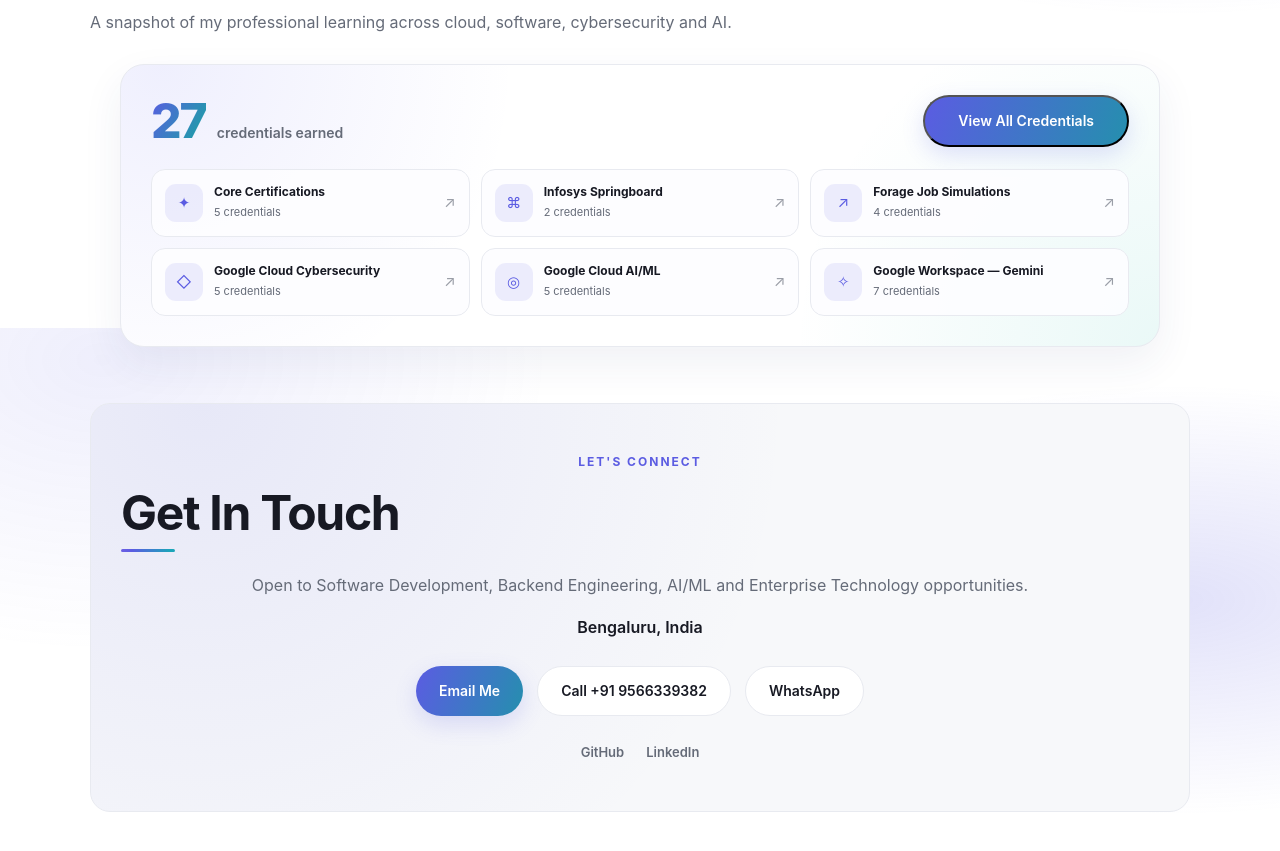
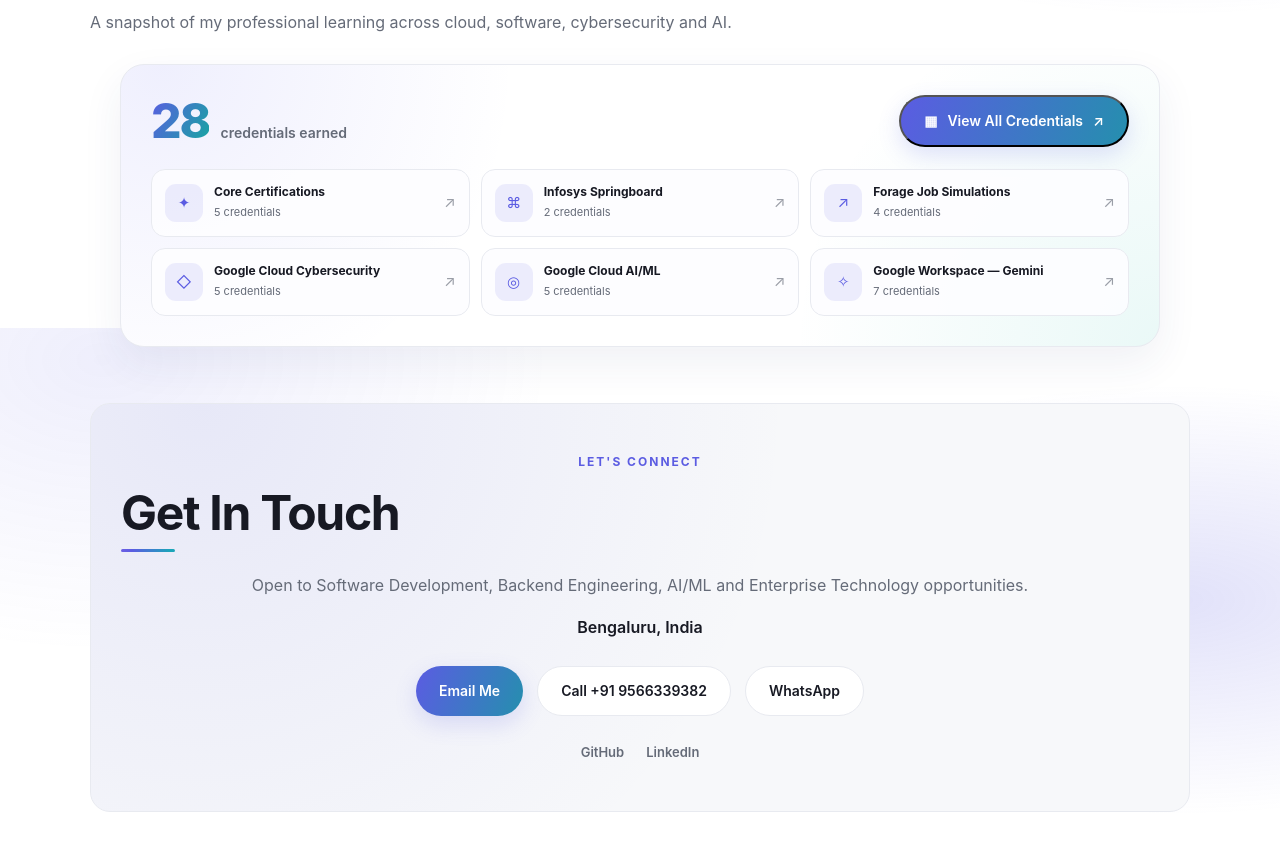
Before and after one commit to Sivasubramani-velusamy/Portfolio, a plain HTML site: page index.html in a window 1280 px wide. Shown: the part 5272-6123 px from the top of the page. Drawn offline with Linux system fonts and the light colour scheme.

Commit message:
Correct total credential count and remove unavailable icon dependency

```diff
--- a/index.html
+++ b/index.html
@@ -448,15 +448,15 @@
             <div class="credential-dashboard">
                 <div class="credential-dashboard-top">
                     <div class="credential-total">
-                        <span class="credential-total-number">27</span>
+                        <span class="credential-total-number" id="credential-total-number">28</span>
                         <span class="credential-total-label">credentials earned</span>
                     </div>
                     <button class="btn btn-primary credential-view-all"
                             id="view-all-credentials"
                             type="button">
-                        <i class="fa-solid fa-layer-group" aria-hidden="true"></i>
+                        <span aria-hidden="true">▦</span>
                         View All Credentials
-                        <i class="fa-solid fa-arrow-up-right-from-square" aria-hidden="true"></i>
+                        <span aria-hidden="true">↗</span>
                     </button>
                 </div>
                 <div class="credential-overview" id="credential-overview" aria-label="Credential categories">
@@ -534,7 +534,7 @@
                 <div>
                     <p class="eyebrow">MY LEARNING JOURNEY</p>
                     <h2 id="credential-library-title">Credentials Library</h2>
-                    <p>Explore all 27 certifications, simulations and skill badges.</p>
+                    <p>Explore all 28 certifications, simulations and skill badges.</p>
                 </div>
                 <button class="credential-library-close"
                         id="credential-library-close"
```
